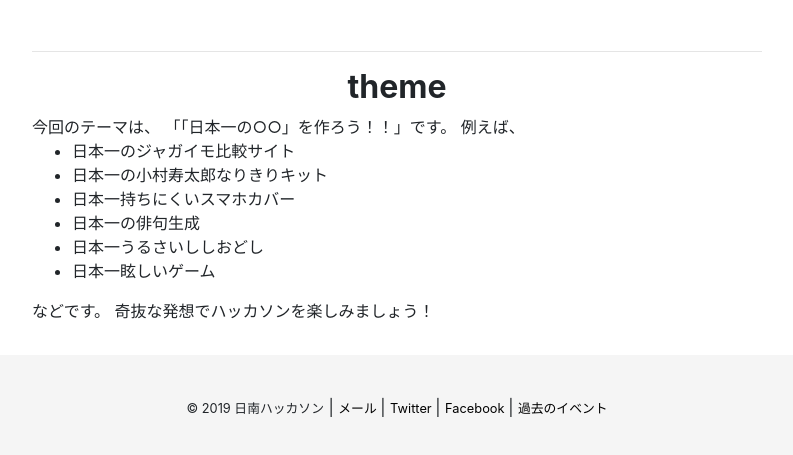
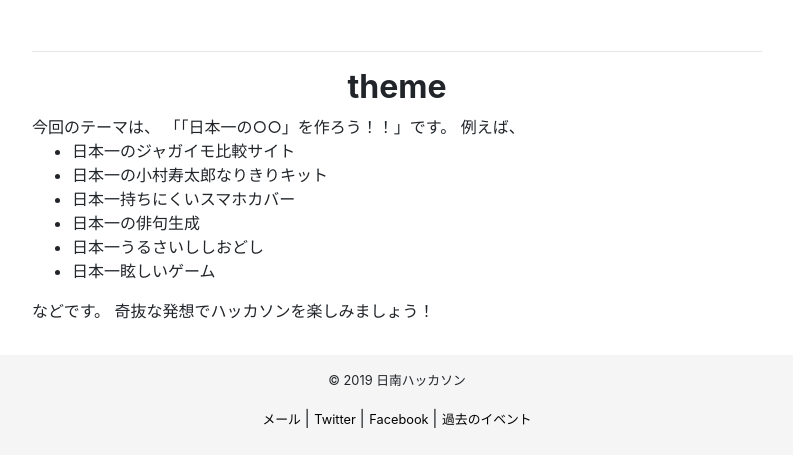
Before and after one commit to nichinanhackathon/nichinanhackathon.github.io, a plain HTML site: page index.html in a window 1280 px wide. Shown: the part 2622-3077 px from the top of the page, without its empty margins (243-1036 px from the left). Drawn offline with nearby package versions, Linux system fonts and the light colour scheme.

Commit message:
コピーライト表記を別段落にしてみた

```diff
--- a/index.html
+++ b/index.html
@@ -222,17 +222,10 @@
     </div>
     <!--AAAA containerここまで AAAA-->
 
-    <!--
-    <a class="font_size_3" href="#">
-        <div style="width: 100%; height: 2.5rem; background: #999999; text-align: center">
-            TOP
-        </div>
-    </a>
-    -->
-
-    <footer class="footer" style="text-align: center; padding-top: 2.5rem;">
-        <small>&copy; 2019 日南ハッカソン</small>
-        |
+    <footer class="footer" style="text-align: center; padding-top: 1rem;">
+        <small>
+            <p>&copy; 2019 日南ハッカソン</p>
+        </small>
         <small>
             <a href="mailto:nichinan.hack@gmail.com">メール</a>
         </small>
```
